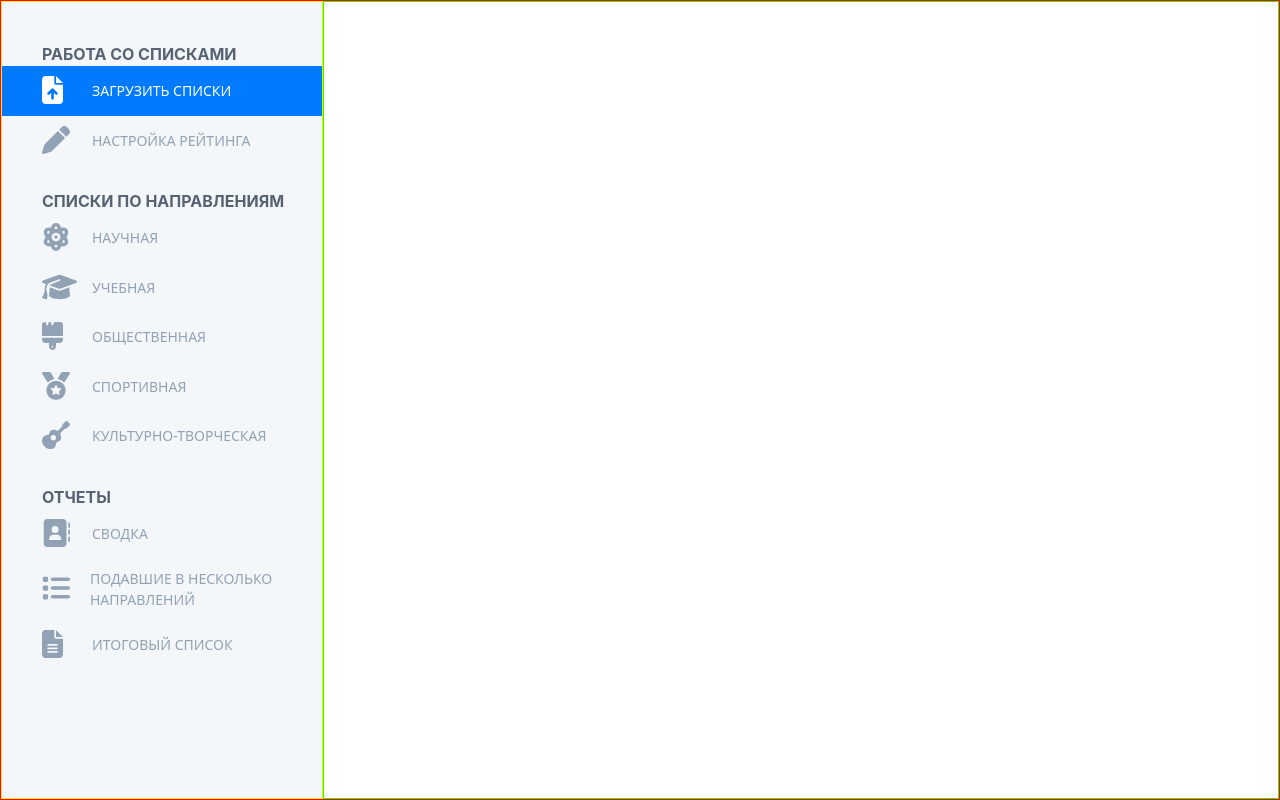
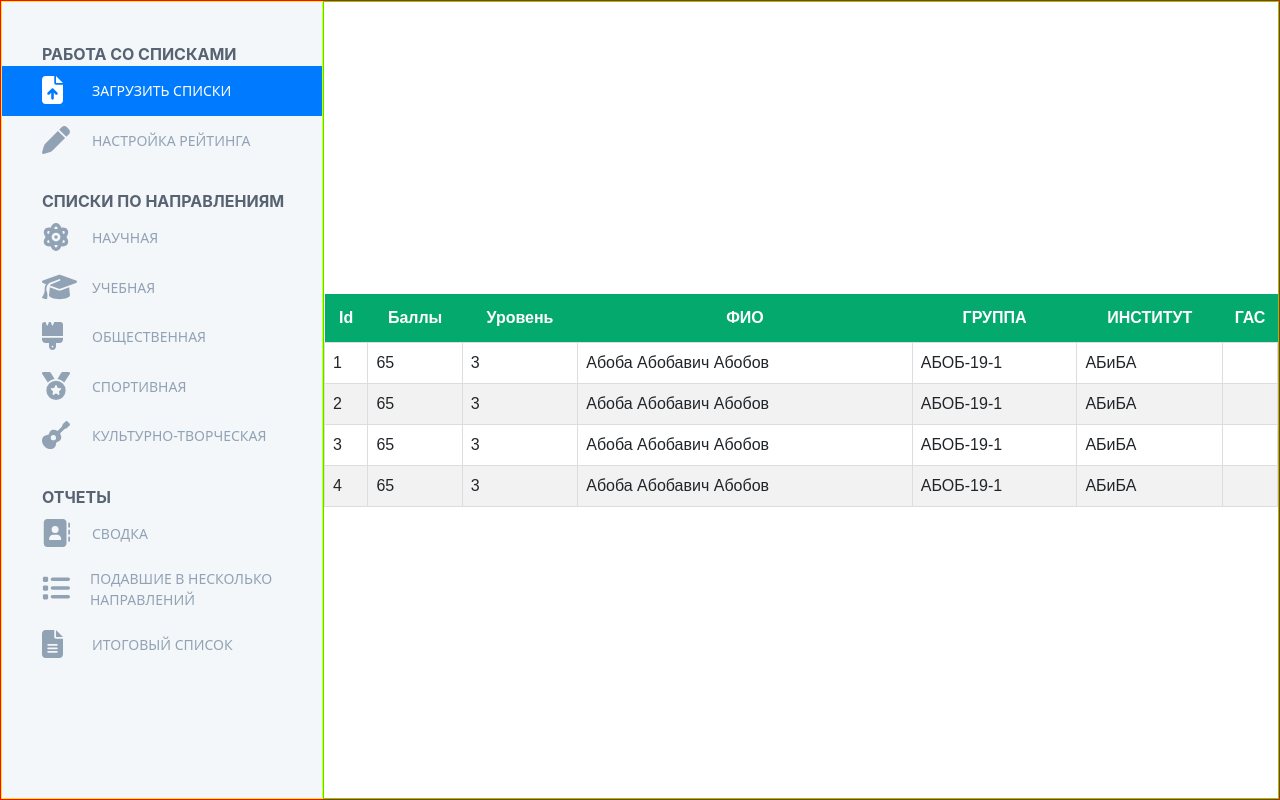
Before and after one commit to KutenkovV/Student-Raiting, a React (Create React App) app: page / in a window 1280 px wide. Built offline with nearby package versions, Linux system fonts and the light colour scheme; the HTML template or start-up script is replaced by a standard one.

Commit message:
Сделал таблицу с чтением из Json'a. Пока без организации

```diff
--- a/package.json
+++ b/package.json
@@ -18,6 +18,7 @@
     "react-router": "^6.2.2",
     "react-router-dom": "^5.2.0",
     "react-scripts": "5.0.0",
+    "react-table": "^7.7.0",
     "web-vitals": "^2.1.4"
   },
   "scripts": {
--- a/src/App.js
+++ b/src/App.js
@@ -13,6 +13,8 @@ import Summary from './Pages/Summary'
 import SeveralDirectionsList from './Pages/SeveralDirectionsList'
 import FinalList from './Pages/FinalList'
 
+import { BasicTable } from './components/BasicTable'
+
 function App() {
   return (
     <>
@@ -22,6 +24,7 @@ function App() {
             <Navbar />
           </div>
           <div className='aboba2'>
+            <BasicTable />
             <Switch>
 
               {/* Это наш роутинг */}
--- /dev/null
+++ b/src/components/BasicTable.js
@@ -0,0 +1,58 @@
+import React from 'react'
+import { useMemo } from 'react'
+import { useTable } from 'react-table'
+import NIDlist from './NIDlist.json'
+import { COLUMNS } from './Columns'
+import './table.css'
+
+export const BasicTable = () => {
+    const columns = useMemo(() => COLUMNS, [])
+    const data = useMemo(() => NIDlist, [])
+
+    const tableInstance = useTable({
+        columns,
+        data,
+    })
+
+    const {
+        getTableProps,
+        getTableBodyProps,
+        headerGroups,
+        rows,
+        prepareRow,
+    } = tableInstance
+
+
+    return (
+        <table {...getTableProps()}>
+            <thead>
+                {headerGroups.map((headerGroup) => (
+                    <tr {...headerGroup.getHeaderGroupProps()}>
+                        {headerGroup.headers.map((column) =>
+                            <th {...column.getHeaderProps()}>{column.render('Header')}</th>
+
+                        )}
+                    </tr>
+                ))}
+            </thead>
+            <tbody {...getTableBodyProps()}>
+                {
+                    rows.map(row => {
+                        prepareRow(row)
+                        return (
+                            <tr {...row.getRowProps()}>
+                                {
+                                    row.cells.map(cell => {
+                                        return <td {...cell.getCellProps()}>{cell.render('Cell')}</td>
+                                    })
+                                }
+                            </tr>
+                        )
+                    })
+                }
+            </tbody>
+        </table>
+    )
+}
+
+export default BasicTable
--- /dev/null
+++ b/src/components/Columns.js
@@ -0,0 +1,30 @@
+export const COLUMNS = [
+    {
+        Header: 'Id',
+        accessor: 'id'
+    },
+    {
+        Header: 'Баллы',
+        accessor: 'points'
+    },
+    {
+        Header: 'Уровень',
+        accessor: 'level'
+    },
+    {
+        Header: 'ФИО',
+        accessor: 'fio'
+    },
+    {
+        Header: 'ГРУППА',
+        accessor: 'group'
+    },
+    {
+        Header: 'ИНСТИТУТ',
+        accessor: 'institute'
+    },
+    {
+        Header: 'ГАС',
+        accessor: 'gas'
+    }
+]
--- /dev/null
+++ b/src/components/NIDlist.json
@@ -0,0 +1,37 @@
+[{
+	"id":1,
+	"points": 65,
+	"level": 3,
+	"fio": "Абоба Абобавич Абобов",
+	"group": "АБОБ-19-1",
+	"institute": "АБиБА",
+	"gas": ""
+},
+{
+	"id":2,
+	"points": 65,
+	"level": 3,
+	"fio": "Абоба Абобавич Абобов",
+	"group": "АБОБ-19-1",
+	"institute": "АБиБА",
+	"gas": ""
+},
+{
+	"id":3,
+	"points": 65,
+	"level": 3,
+	"fio": "Абоба Абобавич Абобов",
+	"group": "АБОБ-19-1",
+	"institute": "АБиБА",
+	"gas": ""
+},
+{
+	"id":4,
+	"points": 65,
+	"level": 3,
+	"fio": "Абоба Абобавич Абобов",
+	"group": "АБОБ-19-1",
+	"institute": "АБиБА",
+	"gas": ""
+}
+]
--- /dev/null
+++ b/src/components/table.css
@@ -0,0 +1,22 @@
+table {
+    font-family: Arial, Helvetica, sans-serif;
+    border-collapse: collapse;
+    width: 100%;
+  }
+
+table td, #table th {
+    border: 1px solid #ddd;
+    padding: 8px;
+  }
+
+table tr:nth-child(even){background-color: #f2f2f2;}
+
+table tr:hover {background-color: #ddd;}
+
+table th {
+    padding-top: 12px;
+    padding-bottom: 12px;
+    text-align: center;
+    background-color: #04AA6D;
+    color: white;
+  }
```
Also changed, not shown: 1 other file (tests, documents, lock files or other folders).
